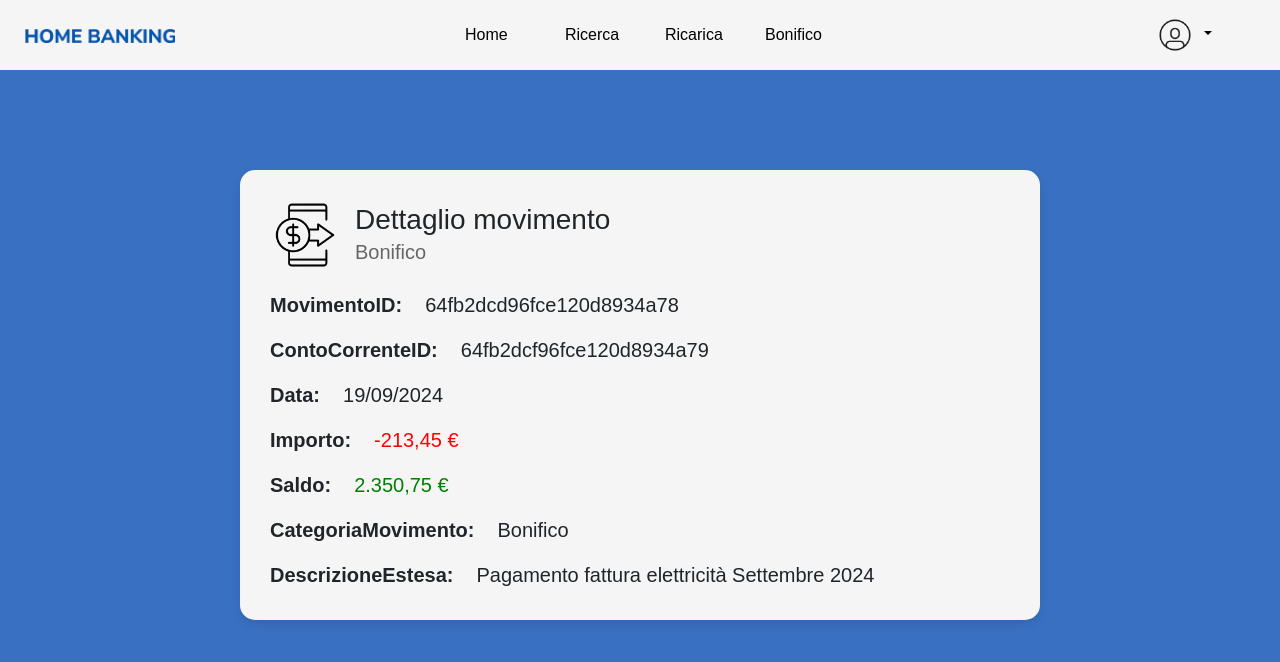
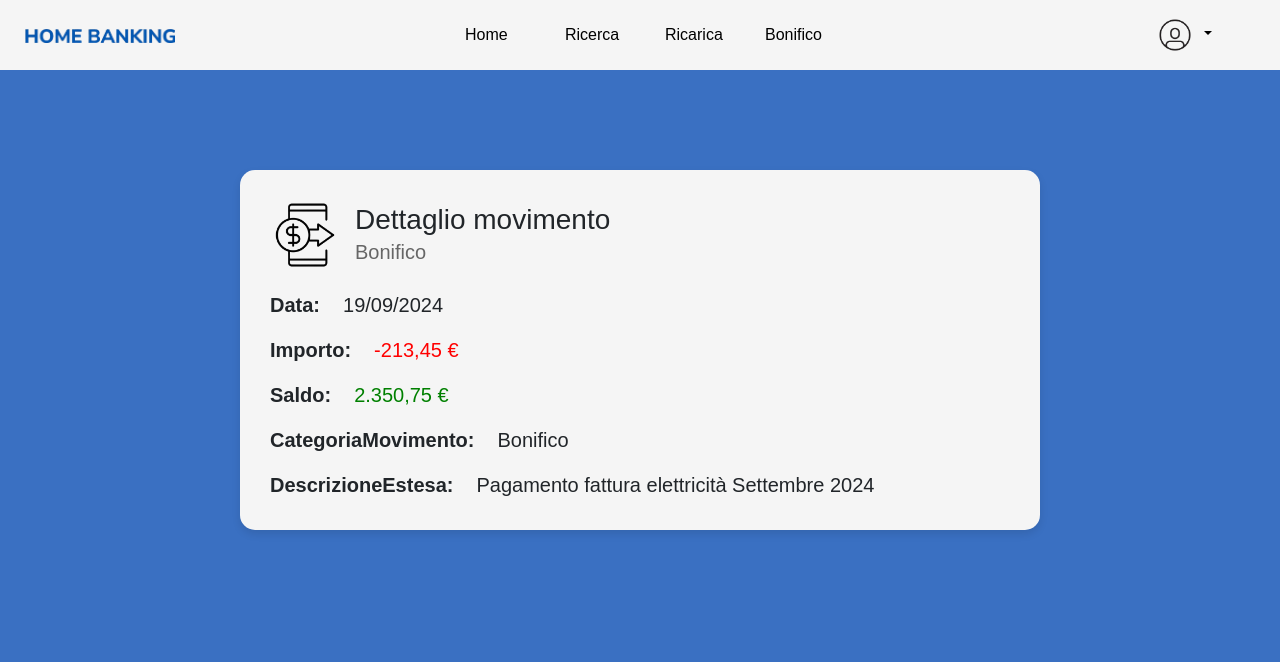
Before and after one commit to PROJECT-WORK-ITS/HOME-BANKING-APP, an Angular app in the folder front-end/: page /details in a window 1280 px wide. Shown: the top 662 px of the page. Built offline with nearby package versions, Linux system fonts and the light colour scheme; no server answers; sample sign-in values are in the browser's storage.

Commit message:
rimozioneiddettagli

```diff
--- a/front-end/src/app/components/details/details.component.html
+++ b/front-end/src/app/components/details/details.component.html
@@ -11,14 +11,7 @@
 
     <!-- Dettagli del movimento -->
     <div class="details">
-        <div class="detail-item">
-            <strong>MovimentoID:</strong>
-            <span id="movimento-id">64fb2dcd96fce120d8934a78</span>
-        </div>
-        <div class="detail-item">
-            <strong>ContoCorrenteID:</strong>
-            <span id="contocorrente-id">64fb2dcf96fce120d8934a79</span>
-        </div>
+
         <div class="detail-item">
             <strong>Data:</strong>
             <span id="data-movimento">19/09/2024</span>
```
